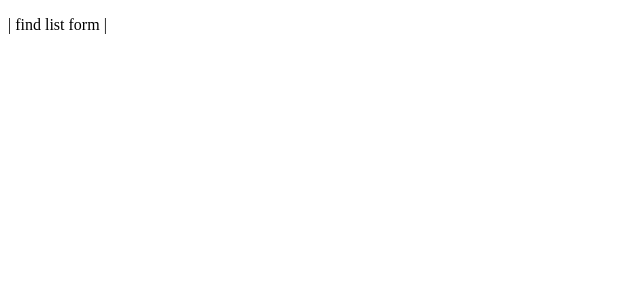
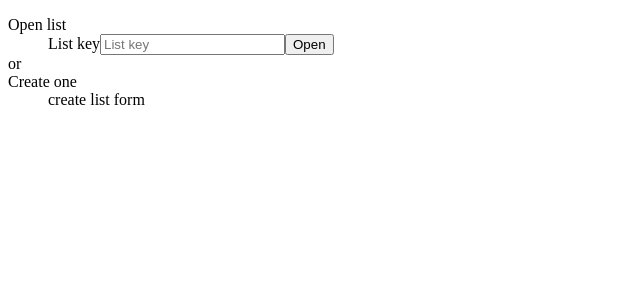
Before and after one commit to slimcandy/todorism, a React (Create React App) app: page / in a window 1280 px wide. Shown: the top 300 px of the page, without its empty margins (0-640 px from the left). Built offline with nearby package versions, Linux system fonts and the light colour scheme.

Commit message:
Add FindForm

```diff
--- /dev/null
+++ b/src/components/FindForm/FindForm.tsx
@@ -0,0 +1,45 @@
+import React, { useState } from "react";
+import { useDispatch } from "react-redux";
+import { setList } from "../../store/store";
+import { List } from "../../store/types";
+import { getStorageList } from "../../utils/storage";
+
+const FindForm = () => {
+  const dispatch = useDispatch();
+  const [key, setKey] = useState<List["key"]>("");
+  const [listNotFound, setListNotFound] = useState(false);
+
+  const handleKeyChange = (event: React.ChangeEvent<HTMLInputElement>) => {
+    setKey(event.target.value);
+  };
+  const handleFormSubmit = (event: React.FormEvent<HTMLFormElement>) => {
+    event.preventDefault();
+    getStorageList(key)
+      .then((storageList) => {
+        if (storageList) {
+          setListNotFound(false);
+          dispatch(setList(storageList));
+        } else {
+          setListNotFound(true);
+        }
+      })
+      .catch(console.error);
+  };
+
+  return (
+    <form onSubmit={handleFormSubmit}>
+      <label htmlFor="key">List key</label>
+      <input
+        type="text"
+        placeholder="List key"
+        id="key"
+        value={key}
+        onChange={handleKeyChange}
+      />
+      <button type="submit">Open</button>
+      {listNotFound && <small>Cannot find list. Try different key.</small>}
+    </form>
+  );
+};
+
+export default FindForm;
--- /dev/null
+++ b/src/components/FindForm/index.ts
@@ -0,0 +1 @@
+export { default } from "./FindForm";
--- a/src/components/Panel/Panel.tsx
+++ b/src/components/Panel/Panel.tsx
@@ -4,6 +4,7 @@ import { currentListKey } from "../../store/constants";
 import { clearList, listSelector, setList } from "../../store/store";
 import { pullLocalStorage } from "../../utils/localStorage";
 import { getStorageList } from "../../utils/storage";
+import FindForm from "../FindForm";
 
 const Panel = () => {
   const [findListFormOpen, setFindListFormOpen] = useState(false);
@@ -34,7 +35,16 @@ const Panel = () => {
   }, [dispatch, list]);
 
   if (findListFormOpen) {
-    return <p>| find list form |</p>;
+    return (
+      <dl>
+        <dt>Open list</dt>
+        <dd>
+          <FindForm />
+        </dd>
+        or <dt>Create one</dt>
+        <dd>create list form</dd>
+      </dl>
+    );
   }
   if (list) {
     return <p>List</p>;
--- a/src/components/index.ts
+++ b/src/components/index.ts
@@ -1,3 +1,3 @@
-export { default as Footer } from "./Footer";
+export { default as FindForm } from "./FindForm";
 export { default as ShareList } from "./ShareList";
 export { default as Panel } from "./Panel";
```
